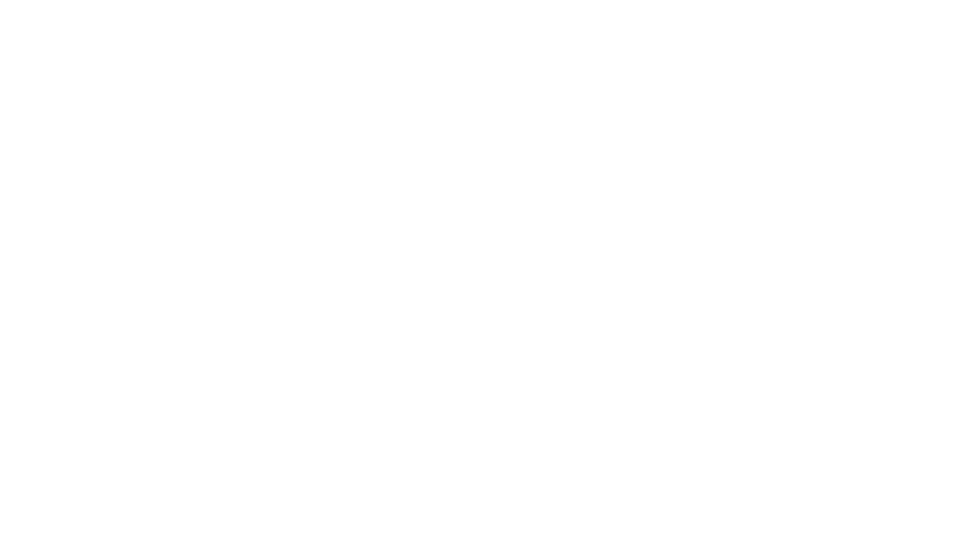
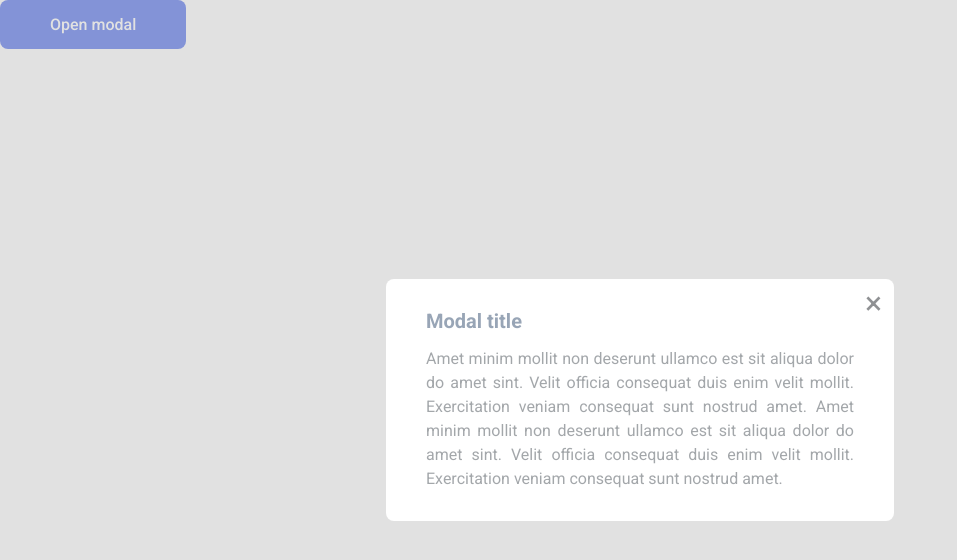
Before and after one commit to js-tasks-ru/htmlcss-20210916_jurhen, a website: page 05-lection3/02-modal/index.html in a window 1280 px wide. Shown: the whole page, without its empty margins (0-957 px from the left). Drawn offline with Linux system fonts and the light colour scheme.

Commit message:
solve lection-3 modal

```diff
--- a/05-lection3/02-modal/index.html
+++ b/05-lection3/02-modal/index.html
@@ -2,11 +2,28 @@
 <!-- Страница с модалкой -->
 <html lang="ru">
   <head>
-        <link rel="stylesheet" href="../../assets/css/main.css">
-        <link rel="stylesheet" href="./modal.css">
+    <link rel="stylesheet" href="../../assets/css/main.css" />
+    <link rel="stylesheet" href="./modal.css" />
     <title>Modal</title>
   </head>
   <body>
+    <div class="modal-button" id="modal-open">Open modal</div>
+    <div class="modal" id="modal">
+      <div class="modal__window">
+        <div class="modal__header">
+          <div class="modal__title">Modal title</div>
+          <div class="modal__close" id="modal-close"></div>
+        </div>
+        <div class="modal__content">
+          Amet minim mollit non deserunt ullamco est sit aliqua dolor do amet
+          sint. Velit officia consequat duis enim velit mollit. Exercitation
+          veniam consequat sunt nostrud amet. Amet minim mollit non deserunt
+          ullamco est sit aliqua dolor do amet sint. Velit officia consequat
+          duis enim velit mollit. Exercitation veniam consequat sunt nostrud
+          amet.
+        </div>
+      </div>
+    </div>
   </body>
   <script src="./index.js"></script>
 </html>
--- a/05-lection3/02-modal/modal.css
+++ b/05-lection3/02-modal/modal.css
@@ -0,0 +1,69 @@
+.modal-button {
+  background: var(--blue-2);
+  border-radius: 8px;
+  font-weight: 500;
+  font-size: 16px;
+  line-height: 19px;
+  text-align: center;
+  color: var(--white);
+  padding: 15px 50px;
+  display: inline-block;
+  cursor: pointer;
+}
+
+.modal {
+  display: block;
+  position: fixed;
+  overflow: auto;
+  left: 0;
+  top: 0;
+  width: 100%;
+  height: 100%;
+  opacity: 0.5;
+  background-color: #c4c4c4;
+}
+
+.modal__window {
+  position: absolute;
+  left: 50%;
+  top: 50%;
+  transform: translate(-50%, -50%);
+  max-width: 428px;
+  background: var(--white);
+  border-radius: 8px;
+  padding: 30px 40px;
+  font-family: Inter;
+  font-style: normal;
+  font-weight: normal;
+  font-size: 16px;
+  line-height: 24px;
+  position: relative;
+}
+
+.modal__header {
+  margin-bottom: 14px;
+}
+
+.modal__title {
+  font-weight: 600;
+  font-size: 20px;
+  color: #334d6e;
+}
+
+.modal__close {
+  color: var(--black);
+  cursor: pointer;
+  position: absolute;
+  top: 12px;
+  right: 12px;
+}
+
+.modal__close:after {
+  content: '\00D7';
+  font-size: 2em;
+}
+
+.modal__content {
+  color: var(--grey-4);
+  text-align: justify;
+}
--- a/assets/css/main.css
+++ b/assets/css/main.css
@@ -7,6 +7,7 @@
   --pink: #f784ad;
   --purple: #7048e8;
   --blue: #374fc7;
+  --blue-2: #4263eb;
   --red: #f03d3e;
   --grey-1: #f8f9fa;
   --grey-2: #dde2e5;
```
Lines whose indentation alone changed are shown as unchanged.
